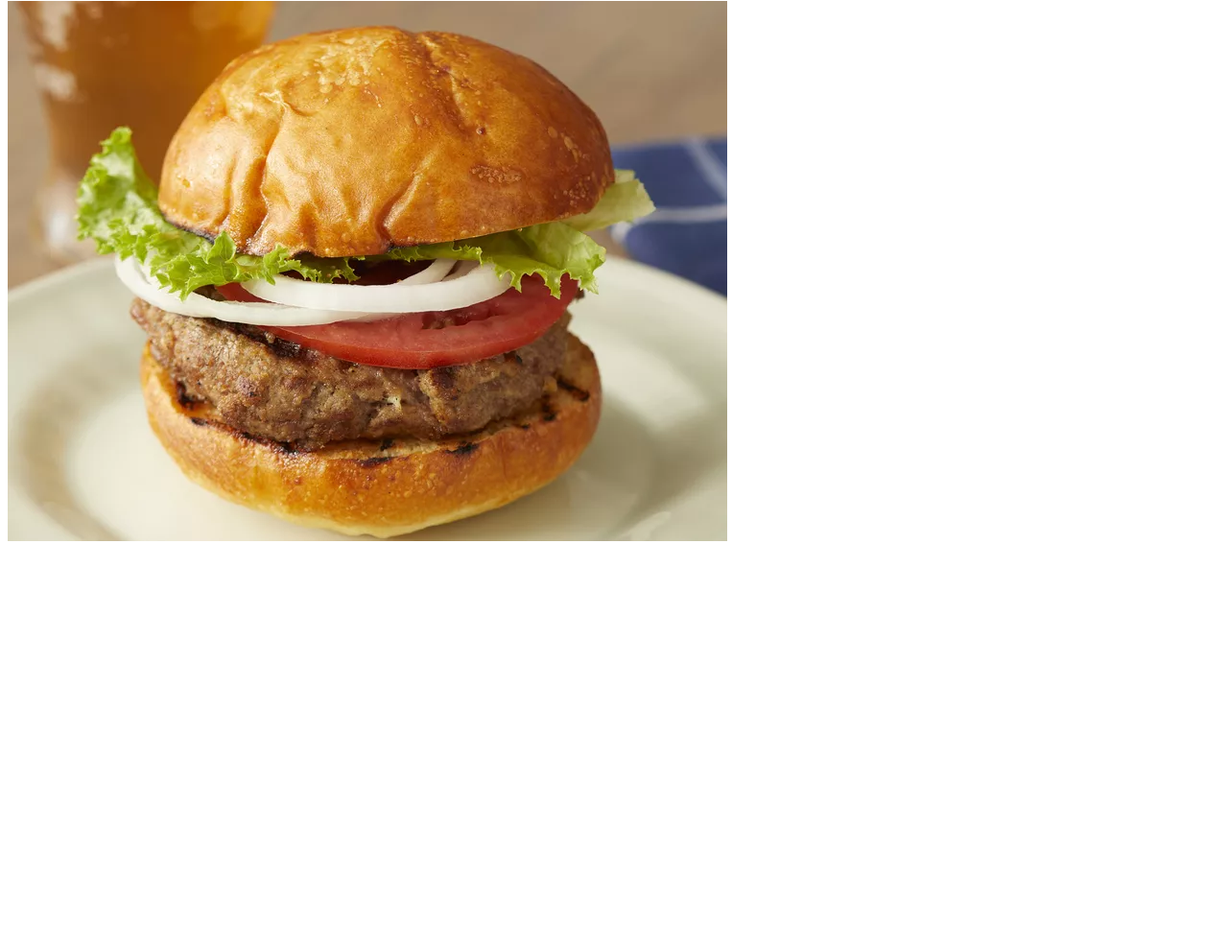
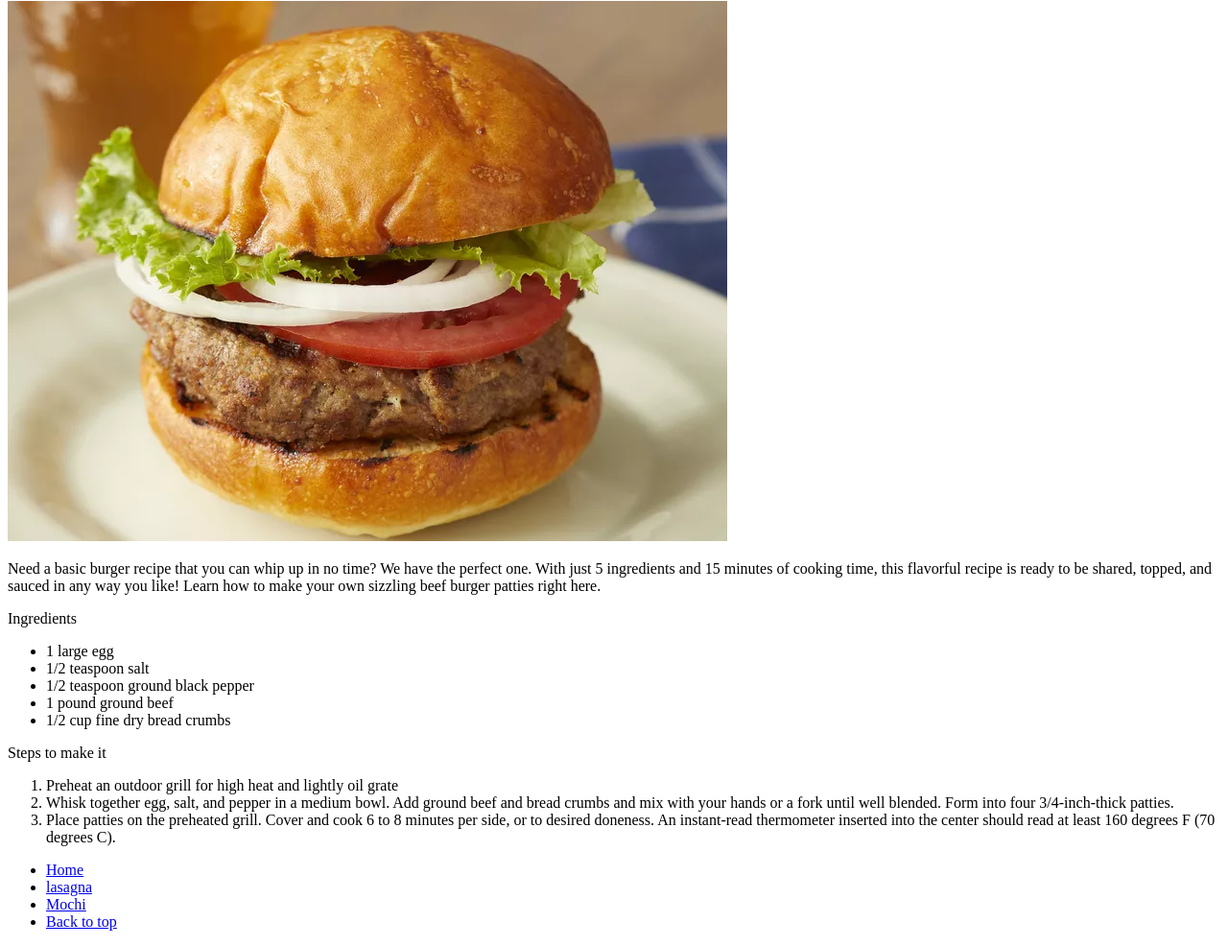
Before and after one commit to Emmanuelsims/odin-recipes, a plain HTML site: page recipes/burger.html in a window 1280 px wide. Shown: the part 79-1065 px from the top of the page at 96% size. Before the commit the page ends 800 px from the top, so only its background shows below. Drawn offline with Linux system fonts and the light colour scheme.

Commit message:
All recipes done

```diff
--- a/recipes/burger.html
+++ b/recipes/burger.html
@@ -9,5 +9,30 @@
 <body>
     <h1>burger</h1>
     <img src="./Images/Burger.webp" alt="">
+    <p>Need a basic burger recipe that you can whip up in no time? We have the perfect one. With just 5 ingredients and 15 minutes of cooking time, this flavorful recipe is ready to be shared, topped, and sauced in any way you like! Learn how to make your own sizzling beef burger patties right here.
+
+    </p>
+    <p>Ingredients</p>
+    <ul>
+       <li>1 large egg</li>
+       <li>1/2 teaspoon salt</li>
+       <li>1/2 teaspoon ground black pepper</li>
+       <li>1 pound ground beef</li>
+       <li>1/2 cup fine dry bread crumbs</li>
+    </ul>
+    <p>Steps to make it</p>
+    <ol>
+        <li>Preheat an outdoor grill for high heat and lightly oil grate</li>
+        <li>Whisk together egg, salt, and pepper in a medium bowl. Add ground beef and bread crumbs and mix with your hands or a fork until well blended. Form into four 3/4-inch-thick patties.</li>
+        <li>Place patties on the preheated grill. Cover and cook 6 to 8 minutes per side, or to desired doneness. An instant-read thermometer inserted into the center should read at least 160 degrees F (70 degrees C).
+
+        </li>
+    </ol>
+    <ul>
+        <li><a href="./index.html">Home</a></li>
+        <li><a href="./lasagna.html">lasagna</a></li>
+        <li><a href="./mochi.html">Mochi</a></li>
+        <li><a href="#">Back to top</a></li>
+        </ul>
 </body>
 </html>
```
Also changed, not shown: recipes/index.html (+5 -4 lines), recipes/Images/Chef picture.webp (added).
